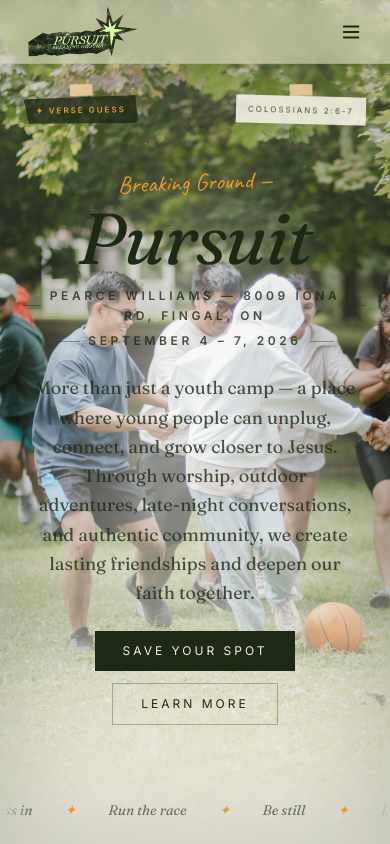
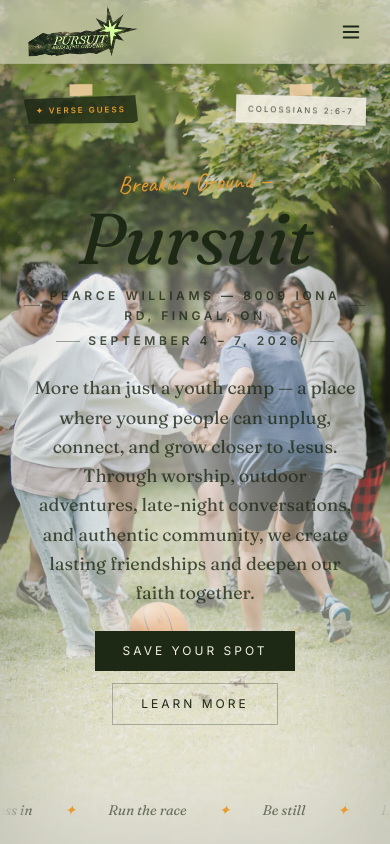
Before and after one commit to Lancec123/P2026, a React (Vite) app: page / in a window 390 px wide. Shown: the top 844 px of the page. Built offline with nearby package versions, Linux system fonts and the light colour scheme; the HTML template or start-up script is replaced by a standard one.

Commit message:
maybe fix

```diff
--- a/src/components/pursuit/Hero.tsx
+++ b/src/components/pursuit/Hero.tsx
@@ -10,7 +10,7 @@ const Hero = () => {
     <section id="top" className="relative min-h-[100svh] w-full overflow-hidden">
       {/* Background */}
       <div className="absolute inset-0">
-        <img src={heroImg} alt="Pursuit camp" className="w-full h-full object-cover" />
+        <img src={heroImg} alt="Pursuit camp" className="w-full h-full object-cover object-[70%_center] md:object-center" />
         <div className="absolute inset-0 bg-paper/5" />
         <div className="absolute inset-0 bg-gradient-to-b from-paper/20 via-transparent to-paper" />
         <div className="absolute inset-0 vignette" />
```
